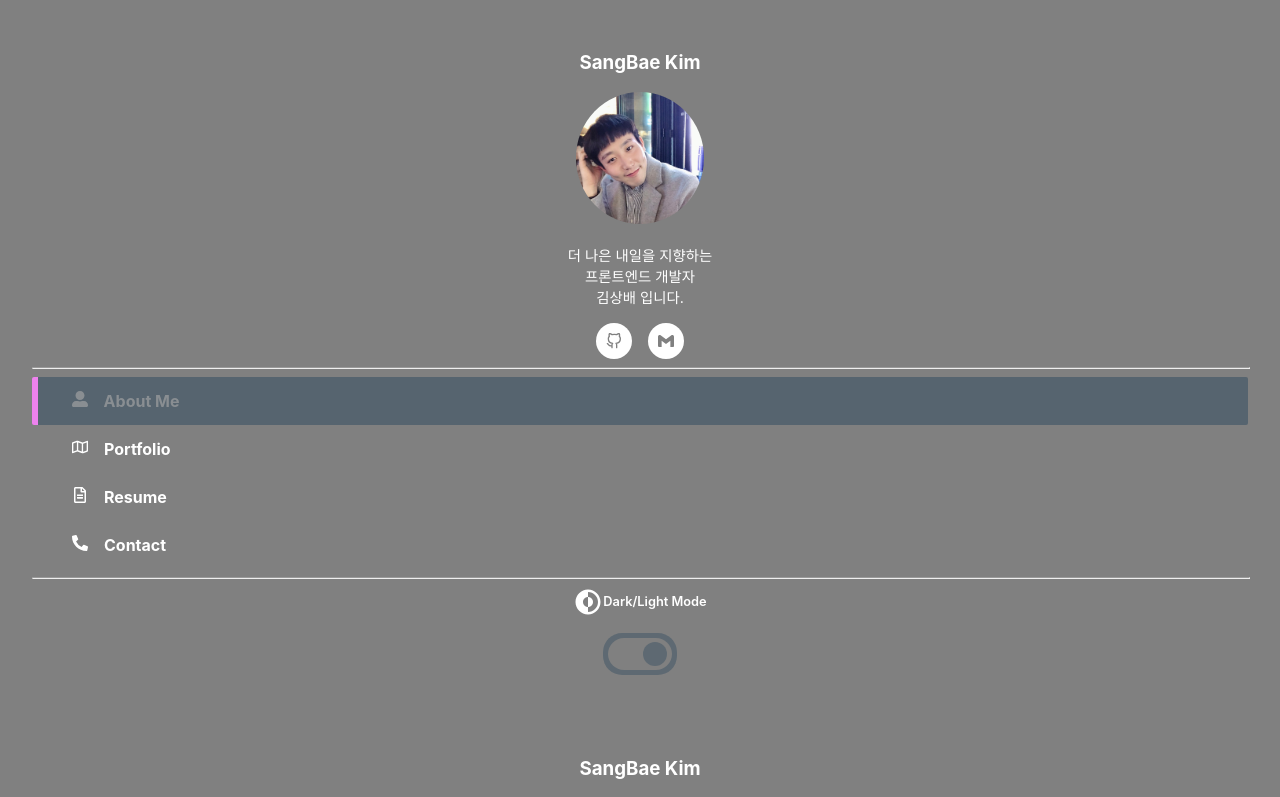
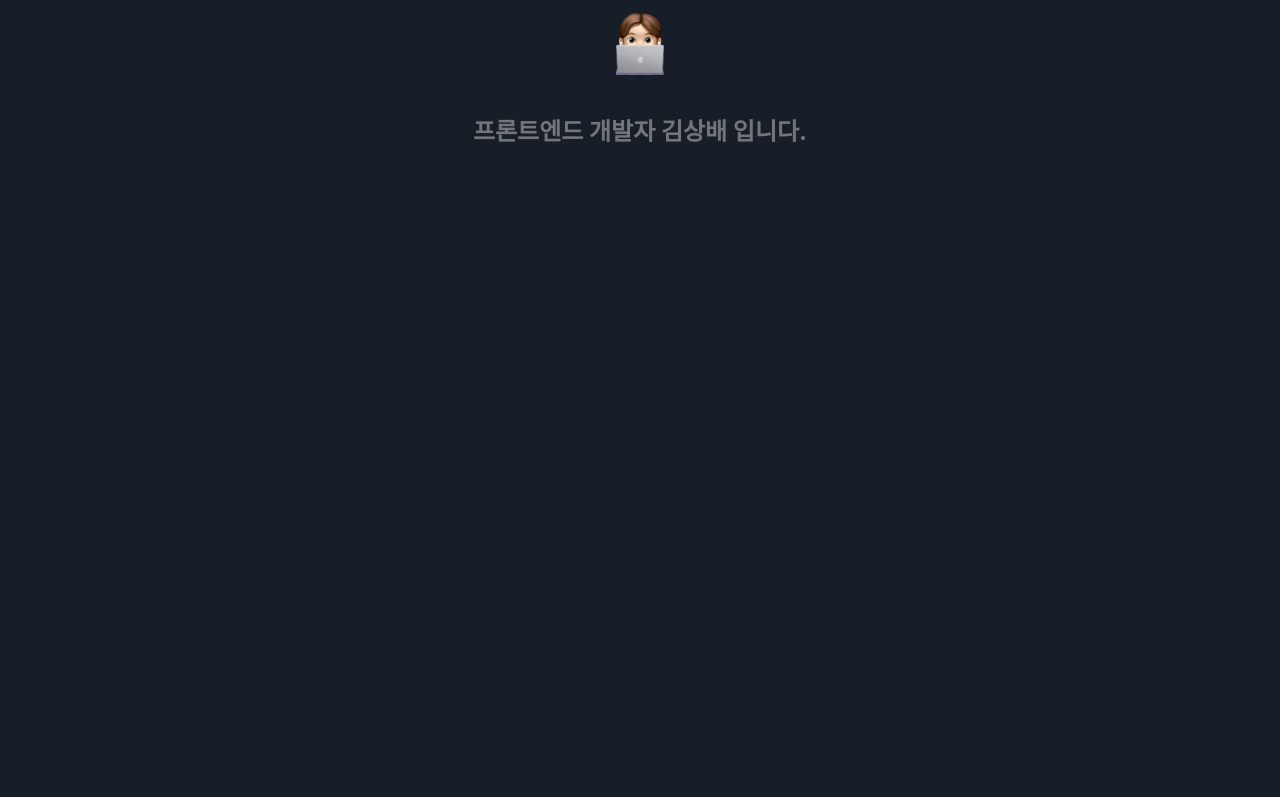
Before and after one commit to upship-kim/new-portfolio, a React (Create React App) app: page / in a window 1280 px wide. Shown: the top 797 px of the page. Built offline with nearby package versions, Linux system fonts and the light colour scheme; the HTML template or start-up script is replaced by a standard one.

Commit message:
layout 완성

```diff
--- a/src/App.tsx
+++ b/src/App.tsx
@@ -5,7 +5,7 @@ import styled, { ThemeProvider } from 'styled-components';
 import ContentsTemplate from './components/Templates/ContentsTemplate';
 import ContentsWrapper from './components/Atoms/ContentsWrapper/ContentsWrapper';
 import Home from './pages/Home';
-import NavBarTemplate from './components/Templates/NavBarTemplate';
+import IntroTemplate from './components/Templates/IntroTemplate/IntroTemplate';
 import React from 'react';
 import SectionWrapper from './components/Atoms/SectionWrapper/SectionWrapper';
 
@@ -13,10 +13,7 @@ function App() {
     return (
         <ThemeProvider theme={dark}>
             <ContentsWrapper>
-                <SectionWrapper id="intro" component={NavBarTemplate()} />
-                <SectionWrapper id="1" component={NavBarTemplate()} />
-                <SectionWrapper id="2" component={NavBarTemplate()} />
-                <SectionWrapper id="end" component={Home()} />
+                {/* <SectionWrapper component={IntroTemplate()} /> */}
             </ContentsWrapper>
         </ThemeProvider>
     );
--- a/src/color/theme.ts
+++ b/src/color/theme.ts
@@ -7,7 +7,7 @@ export const light = {
 };
 
 export const dark = {
-    bg: '#56646f',
+    bg: '#181e27',
     text: '#a5a5a5a5',
     navBg: 'gray',
     navText: '#ffffff',
--- a/src/components/Atoms/ContentsWrapper/ContentsWrapper.tsx
+++ b/src/components/Atoms/ContentsWrapper/ContentsWrapper.tsx
@@ -1,10 +1,22 @@
+import MeIcon from '../../../asset/picture/meicon.png';
 import React from 'react';
+import TopHeader from '../../Molecules/TopImage/TopImage';
 import styled from 'styled-components';
 
 interface ContentsWrapperArgs {}
 
 const ContentsWrapper: React.FC<ContentsWrapperArgs> = ({ children }) => {
-    return <Container>{children}</Container>;
+    return (
+        <Container>
+            <TopHeader
+                image={MeIcon}
+                alt={'topEmoticon'}
+                //Todo: State 값에 따라 dynamic title
+                title={'프론트엔드 개발자 김상배 입니다.'}
+            />
+            {children}
+        </Container>
+    );
 };
 
 export default ContentsWrapper;
@@ -12,4 +24,7 @@ export default ContentsWrapper;
 const Container = styled.div`
     display: flex;
     flex-direction: column;
+    width: 100%;
+    height: 100vh;
+    background: ${props => props.theme.bg};
 `;
--- /dev/null
+++ b/src/components/Atoms/Image/Image.tsx
@@ -0,0 +1,15 @@
+import React from 'react';
+import styled from 'styled-components';
+interface ImageProps {
+    src: string;
+    alt: string;
+}
+const Image: React.FC<ImageProps> = ({ src, alt }) => {
+    return <ImageStyled src={src} alt={alt} />;
+};
+
+export default Image;
+
+const ImageStyled = styled.img`
+    width: 5rem;
+`;
--- a/src/components/Atoms/IntroText/index.tsx
+++ /dev/null
@@ -1,12 +0,0 @@
-import React from 'react';
-import styled from 'styled-components';
-
-const index: React.FC = ({ children }) => {
-    return <Styled>{children}</Styled>;
-};
-const Styled = styled.p`
-    font-size: 0.9rem;
-    margin: 1rem;
-    text-align: center;
-`;
-export default index;
--- /dev/null
+++ b/src/components/Atoms/MainText/MainText.tsx
@@ -0,0 +1,15 @@
+import React from 'react';
+import styled from 'styled-components';
+
+interface MainTextArgs {
+    text: string;
+}
+
+const MainText = ({ text }: MainTextArgs) => {
+    return <Styled>{text}</Styled>;
+};
+const Styled = styled.h2`
+    margin: 2rem 0;
+    color: ${props => props.theme.text};
+`;
+export default MainText;
--- a/src/components/Atoms/SectionWrapper/SectionWrapper.tsx
+++ b/src/components/Atoms/SectionWrapper/SectionWrapper.tsx
@@ -5,15 +5,10 @@ import styled from 'styled-components';
 
 interface SectionWrapperArgs {
     component: JSX.Element;
-    id: string;
 }
 
-const SectionWrapper = ({ id, component }: SectionWrapperArgs) => {
-    return (
-        <Container id={id}>
-            <div>{component}</div>
-        </Container>
-    );
+const SectionWrapper = ({ component }: SectionWrapperArgs) => {
+    return <Container>{component}</Container>;
 };
 
 export default SectionWrapper;
@@ -21,6 +16,6 @@ export default SectionWrapper;
 const Container = styled.section`
     display: flex;
     flex-direction: column;
-    min-height: 30vh;
+    min-height: 100vh;
     background: white;
 `;
--- /dev/null
+++ b/src/components/Molecules/TopImage/TopImage.tsx
@@ -0,0 +1,29 @@
+import Image from '../../Atoms/Image/Image';
+import MainText from '../../Atoms/MainText/MainText';
+import React from 'react';
+import styled from 'styled-components';
+
+interface TopImageParams {
+    image: string;
+    alt: string;
+    title: string;
+}
+
+const TopHeader: React.FC<TopImageParams> = ({ image, alt, title }) => {
+    return (
+        <Container>
+            <Image src={image} alt={alt} />
+            <MainText text={title} />
+        </Container>
+    );
+};
+
+export default TopHeader;
+
+const Container = styled.div`
+    display: flex;
+    width: 100%;
+    justify-content: center;
+    align-items: center;
+    flex-direction: column;
+`;
--- a/src/components/Organisms/ProfileBlock/index.tsx
+++ b/src/components/Organisms/ProfileBlock/index.tsx
@@ -1,8 +1,8 @@
+import IntroText from '../../Atoms/MainText/MainText';
+import ProfileLinkIconList from '../../Molecules/ProfileLinkIconList';
 import React from 'react';
+import pic from '../../../asset/picture/IMG_0221.jpg';
 import styled from 'styled-components';
-import pic from '../../../asset/picture/IMG_0221.jpg';
-import IntroText from '../../Atoms/IntroText';
-import ProfileLinkIconList from '../../Molecules/ProfileLinkIconList';
 
 const index = () => {
     return (
@@ -11,13 +11,13 @@ const index = () => {
                 <strong>SangBae Kim</strong>
             </h3>
             <img src={pic} alt="picture_Profile" />
-            <IntroText>
+            {/* <IntroText>
                 더 나은 내일을 지향하는
                 <br />
                 프론트엔드 개발자
                 <br />
                 김상배 입니다.
-            </IntroText>
+            </IntroText> */}
             <ProfileLinkIconList />
         </Container>
     );
--- a/src/components/Templates/NavBarTemplate/index.tsx
+++ /dev/null
@@ -1,38 +0,0 @@
-import React from 'react';
-import styled from 'styled-components';
-import LinkListBlock from '../../Organisms/LinkListBlock';
-import ProfileBlock from '../../Organisms/ProfileBlock';
-import SwitchBlock from '../../Organisms/SwitchBlock';
-
-const index = () => {
-    return (
-        <Container>
-            <Wrapper>
-                <ProfileBlock />
-                <Line />
-                <LinkListBlock />
-                <Line />
-                <SwitchBlock />
-            </Wrapper>
-        </Container>
-    );
-};
-const Container = styled.div`
-    display: flex;
-    flex: 1;
-    background: gray;
-    color: ${props => props.theme.navText};
-`;
-const Wrapper = styled.div`
-    display: flex;
-    flex: 1;
-    flex-direction: column;
-    padding: 2rem;
-    justify-content: space-between;
-`;
-const Line = styled.hr`
-    color: #dddddd;
-    width: 100%;
-    padding: 0;
-`;
-export default index;
```
Also changed, not shown: src/asset/picture/meicon.png (added).
